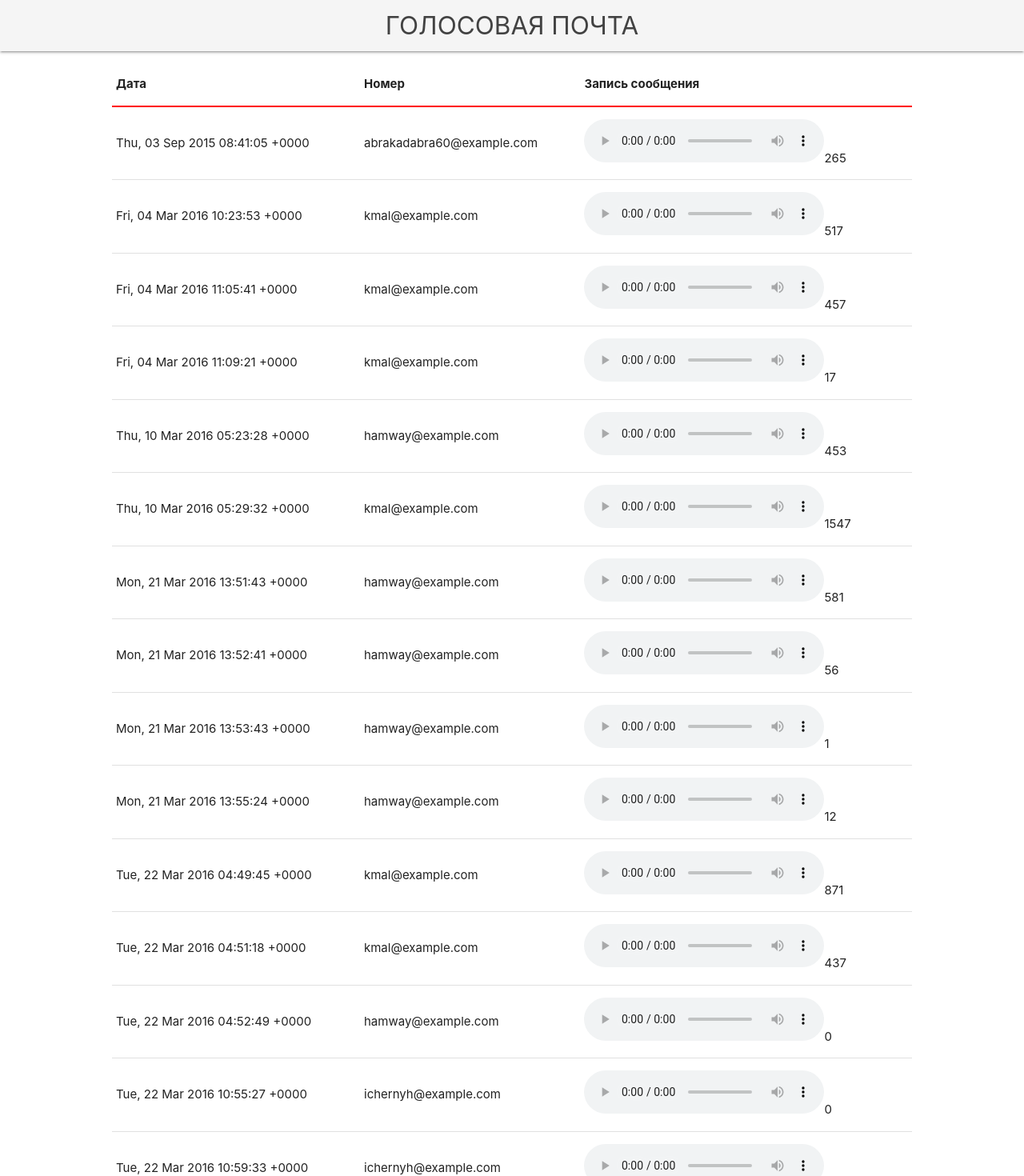
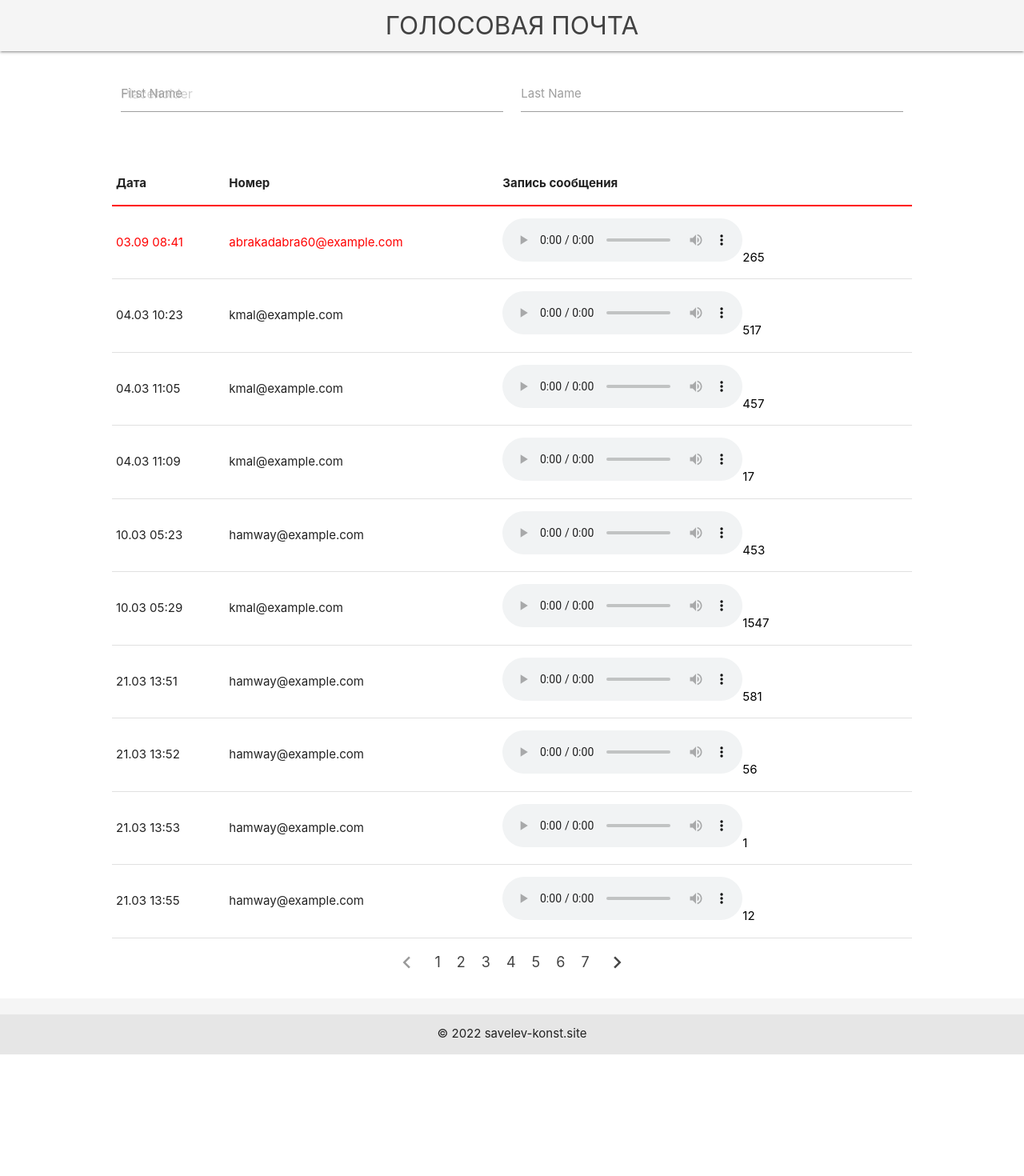
Before and after one commit to Konton022/react-voice-mail, a React (Create React App) app: page / in a window 1280 px wide. Shown: the top 1470 px of the page at 80% size. After the commit the page ends 1318 px from the top, so only its background shows below. Built offline with nearby package versions, Linux system fonts and the light colour scheme.

Commit message:
pagination and form were added

```diff
--- a/package.json
+++ b/package.json
@@ -6,6 +6,7 @@
     "@testing-library/jest-dom": "^5.16.1",
     "@testing-library/react": "^12.1.2",
     "@testing-library/user-event": "^13.5.0",
+    "classnames": "^2.3.1",
     "fast-xml-parser": "^4.0.1",
     "react": "^17.0.2",
     "react-audio-player": "^0.17.0",
--- a/public/index.html
+++ b/public/index.html
@@ -17,9 +17,9 @@
 
         <!-- Compiled and minified CSS -->
         <link rel="stylesheet" href="https://cdnjs.cloudflare.com/ajax/libs/materialize/1.0.0/css/materialize.min.css">
+        <link href="https://fonts.googleapis.com/icon?family=Material+Icons" rel="stylesheet">
+        <!-- Compiled and minified JavaScript -->
 
-        <!-- Compiled and minified JavaScript -->
-        <script src="https://cdnjs.cloudflare.com/ajax/libs/materialize/1.0.0/js/materialize.min.js"></script>
     <link rel="manifest" href="%PUBLIC_URL%/manifest.json" />
     <!--
       Notice the use of %PUBLIC_URL% in the tags above.
--- /dev/null
+++ b/src/components/FilterForm.jsx
@@ -0,0 +1,31 @@
+import React from 'react';
+
+const FilterForm = () => {
+    return (
+        <div className='row'>
+            <form className='col s12'>
+                <div className='row'>
+                    <div className='input-field col s6'>
+                        <input
+                            placeholder='Placeholder'
+                            id='first_name'
+                            type='text'
+                            className='validate'
+                        />
+                        <label htmlFor='first_name'>First Name</label>
+                    </div>
+                    <div className='input-field col s6'>
+                        <input
+                            id='last_name'
+                            type='text'
+                            className='validate'
+                        />
+                        <label htmlFor='last_name'>Last Name</label>
+                    </div>
+                </div>
+            </form>
+        </div>
+    );
+};
+
+export default FilterForm;
--- a/src/components/Footer.jsx
+++ b/src/components/Footer.jsx
@@ -4,13 +4,12 @@ const Footer = () => {
     return (
         <footer className='page-footer grey lighten-4'>
             <div className='footer-copyright '>
-                <div className='container grey-text text-darken-4'>
-                    © 2022 Copyright Text
+                <div className='container'>
                     <a
-                        className=' right grey-text text-darken-4'
+                        className='grey-text text-darken-4'
                         href='https://savelev-konst.site'
                     >
-                        savelev-konst.site
+                        © 2022 savelev-konst.site
                     </a>
                 </div>
             </div>
--- a/src/components/Header.jsx
+++ b/src/components/Header.jsx
@@ -5,7 +5,7 @@ const Header = () => {
         <nav>
             <div className='nav-wrapper grey lighten-4'>
                 <a
-                    className='brand-logo center grey-text text-darken-3'
+                    className='brand-logo left center grey-text text-darken-3'
                     href='!#'
                 >
                     ГОЛОСОВАЯ ПОЧТА
--- a/src/components/Messages.jsx
+++ b/src/components/Messages.jsx
@@ -1,5 +1,7 @@
 import React, { useEffect, useState } from 'react';
 import { xmlData } from '../xml_data';
+import FilterForm from './FilterForm';
+import Pagination from './Pagination';
 import Table from './Table';
 
 const Messages = () => {
@@ -8,13 +10,17 @@ const Messages = () => {
     const [currentPage, setCurrentPage] = useState(1);
     const [mailsPerPage, setMailsPerPage] = useState(10);
 
+    const paginate = (numberPage) => {
+        setCurrentPage(numberPage);
+    };
+
     useEffect(() => {
         //for fetching data from server:
         // setLoadind(true)
         // fetch(Url).then(resp => resp.text().then(data=> {
         //     const { XMLParser } = require('fast-xml-parser');
         //     const parser = new XMLParser();
-        //     let jObj = parser.parse(xmlData);
+        //     let jObj = parser.parse(data);
         // setMails(jObj.Root.Data);
         // }))
         // setLoadind(false)
@@ -26,9 +32,22 @@ const Messages = () => {
         setMails(jObj.Root.Data);
         //console.log(jObj.Root.Data);
     }, []);
+
+    //Get currnet posts
+    const indexOfLastMail = currentPage * mailsPerPage;
+    const indexOfFirstMail = indexOfLastMail - mailsPerPage;
+    const currentMails = mails.slice(indexOfFirstMail, indexOfLastMail);
+
     return (
         <div className='container content'>
-            <Table mails={mails} />
+            <FilterForm />
+            <Table mails={currentMails} loading={loading} />
+            <Pagination
+                mailsPerPage={mailsPerPage}
+                totalMails={mails.length}
+                currentPage={currentPage}
+                paginate={paginate}
+            />
         </div>
     );
 };
--- /dev/null
+++ b/src/components/Pagination.jsx
@@ -0,0 +1,43 @@
+import React from 'react';
+import cn from 'classnames';
+
+const Pagination = ({ mailsPerPage, totalMails, currentPage, paginate }) => {
+    const pageNumbers = [];
+
+    for (let i = 1; i <= Math.ceil(totalMails / mailsPerPage); i++) {
+        pageNumbers.push(i);
+    }
+    return (
+        <div>
+            <ul className='pagination'>
+                <li className='disabled'>
+                    <a href='#!'>
+                        <i className='material-icons'>chevron_left</i>
+                    </a>
+                </li>
+                {pageNumbers.map((item, index) => {
+                    return (
+                        <li key={index} className='waves-effect'>
+                            <a
+                                onClick={() => {
+                                    paginate(item);
+                                }}
+                                href='#!'
+                                className='page-link'
+                            >
+                                {item}
+                            </a>
+                        </li>
+                    );
+                })}
+                <li className='waves-effect'>
+                    <a href='#!'>
+                        <i className='material-icons'>chevron_right</i>
+                    </a>
+                </li>
+            </ul>
+        </div>
+    );
+};
+
+export default Pagination;
--- a/src/components/Table.jsx
+++ b/src/components/Table.jsx
@@ -1,7 +1,20 @@
 import React from 'react';
 import ReactAudioPlayer from 'react-audio-player';
 
-const Table = ({ mails }) => {
+const Table = ({ mails, loading }) => {
+    const addZeroStr = (number) => {
+        return number < 10 ? `0${number}` : `${number}`;
+    };
+    const showTime = (time) => {
+        let seconds = Date.parse(time);
+        let date = new Date(seconds);
+        return `${addZeroStr(date.getDate())}.${addZeroStr(
+            date.getMonth() + 1
+        )} ${addZeroStr(date.getHours())}:${addZeroStr(date.getMinutes())}`;
+    };
+    if (loading) {
+        return <h2>Loading...</h2>;
+    }
     return (
         <table>
             <thead>
@@ -13,10 +26,10 @@ const Table = ({ mails }) => {
             </thead>
 
             <tbody>
-                {mails.map((item) => {
+                {mails.map((item, index) => {
                     return (
-                        <tr>
-                            <td>{item.Received}</td>
+                        <tr key={index}>
+                            <td>{showTime(item.Received)}</td>
                             <td>{item.From}</td>
                             <td>
                                 <ReactAudioPlayer
@@ -24,7 +37,9 @@ const Table = ({ mails }) => {
                                     autoPlay
                                     controls
                                 />
-                                <span>{item.Duration}</span>
+                                <span className='duration-item'>
+                                    {item.Duration}
+                                </span>
                             </td>
                         </tr>
                     );
--- a/src/index.css
+++ b/src/index.css
@@ -18,8 +18,15 @@ thead  tr{
   border-bottom: 2px solid red;
 }
 
+tbody tr:first-child {
+  color: red
+}
+
 .content {
   width: 1000px;
   min-height: calc(100vh - 70px - 64px);
   padding: 15px 0;
 }
+.duration-item {
+  color: black
+}
```
Also changed, not shown: 1 other file (tests, documents, lock files or other folders).
